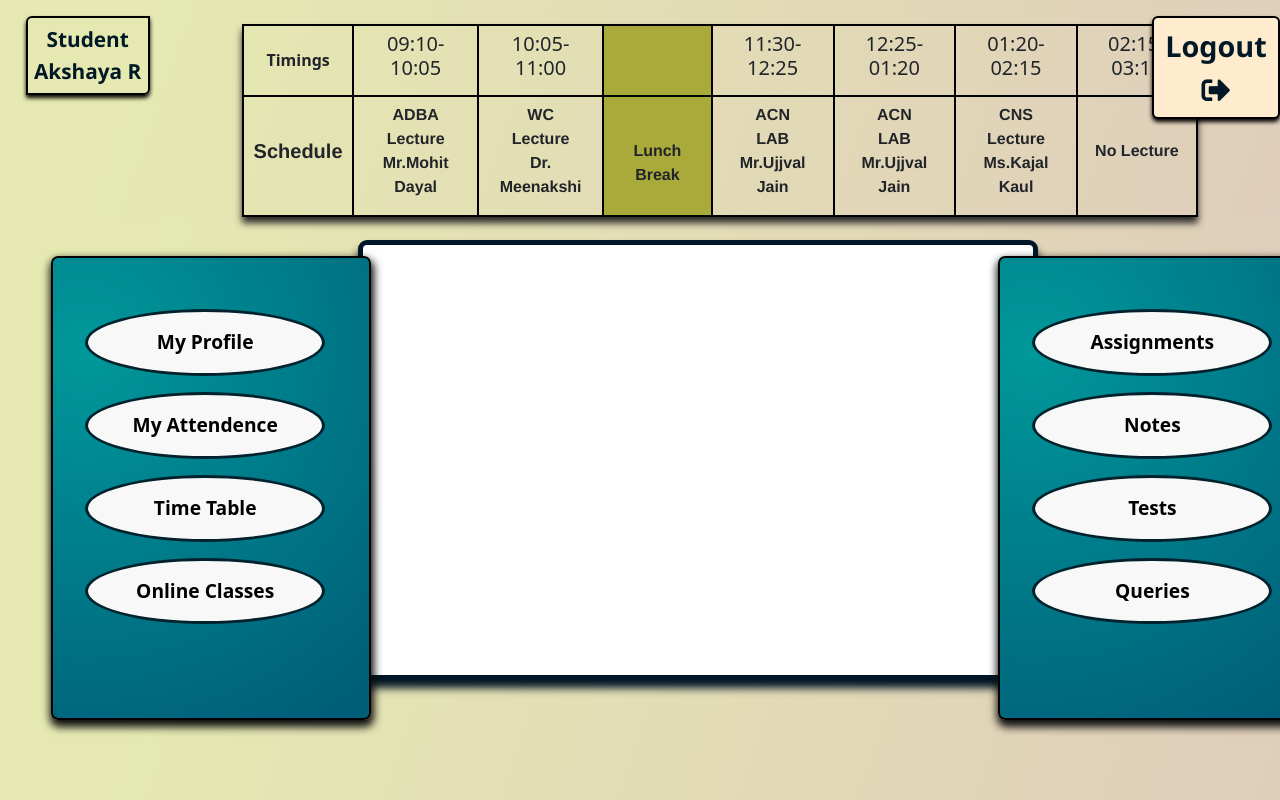
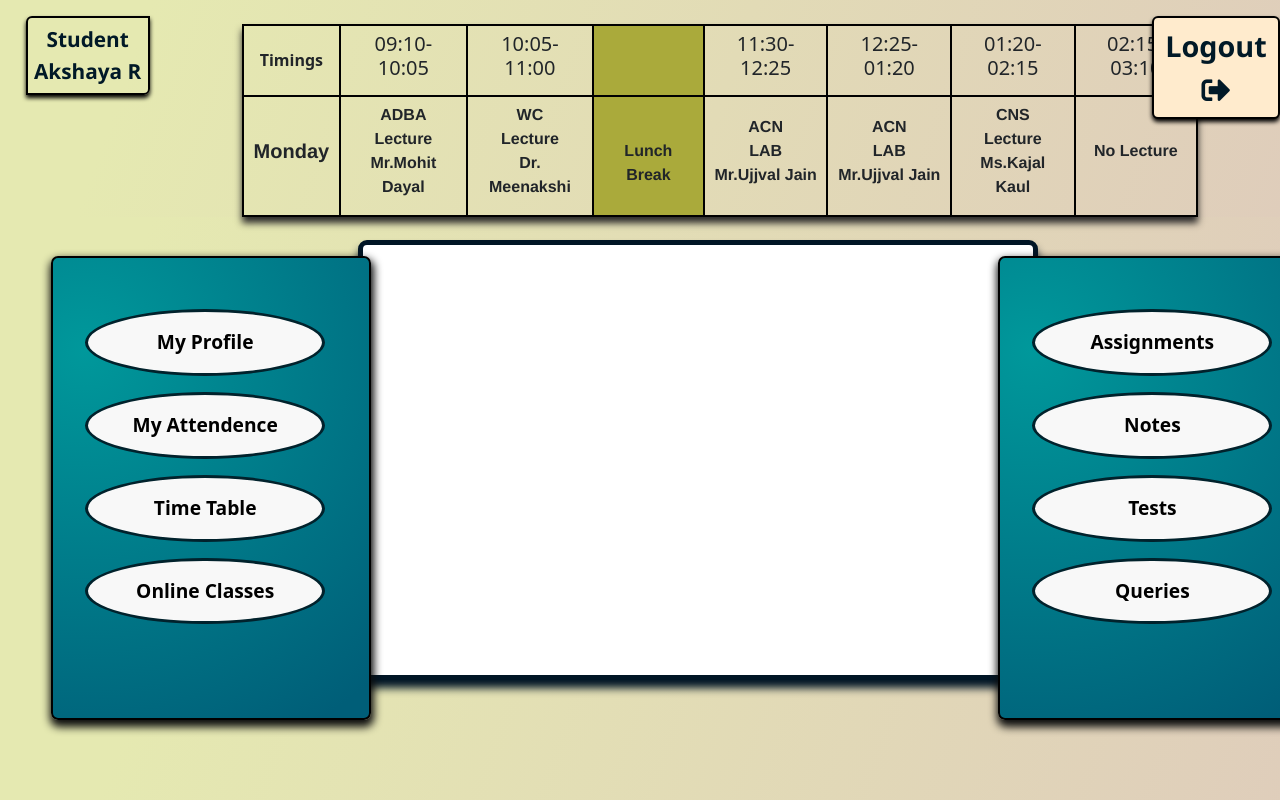
Before and after one commit to GauravKr0715/minor-project, a React (Create React App) app in the folder client/: page /Landingpage in a window 1280 px wide. Shown: the top 800 px of the page. Built offline with nearby package versions, Linux system fonts and the light colour scheme; a web font is replaced by a local one.

Commit message:
day change

```diff
--- a/client/src/components/Students/Landingpage.js
+++ b/client/src/components/Students/Landingpage.js
@@ -35,7 +35,7 @@ function Landingpage() {
          </thead>
          <tbody>
          <tr>
-         <td><p style={{fontSize:20}}>Schedule</p></td>
+         <td><p style={{fontSize:20}}>{new Date().toLocaleDateString("default", { weekday: 'long' }) }</p></td>
          <td>
             <p>ADBA <br></br>
                Lecture<br></br>
```
